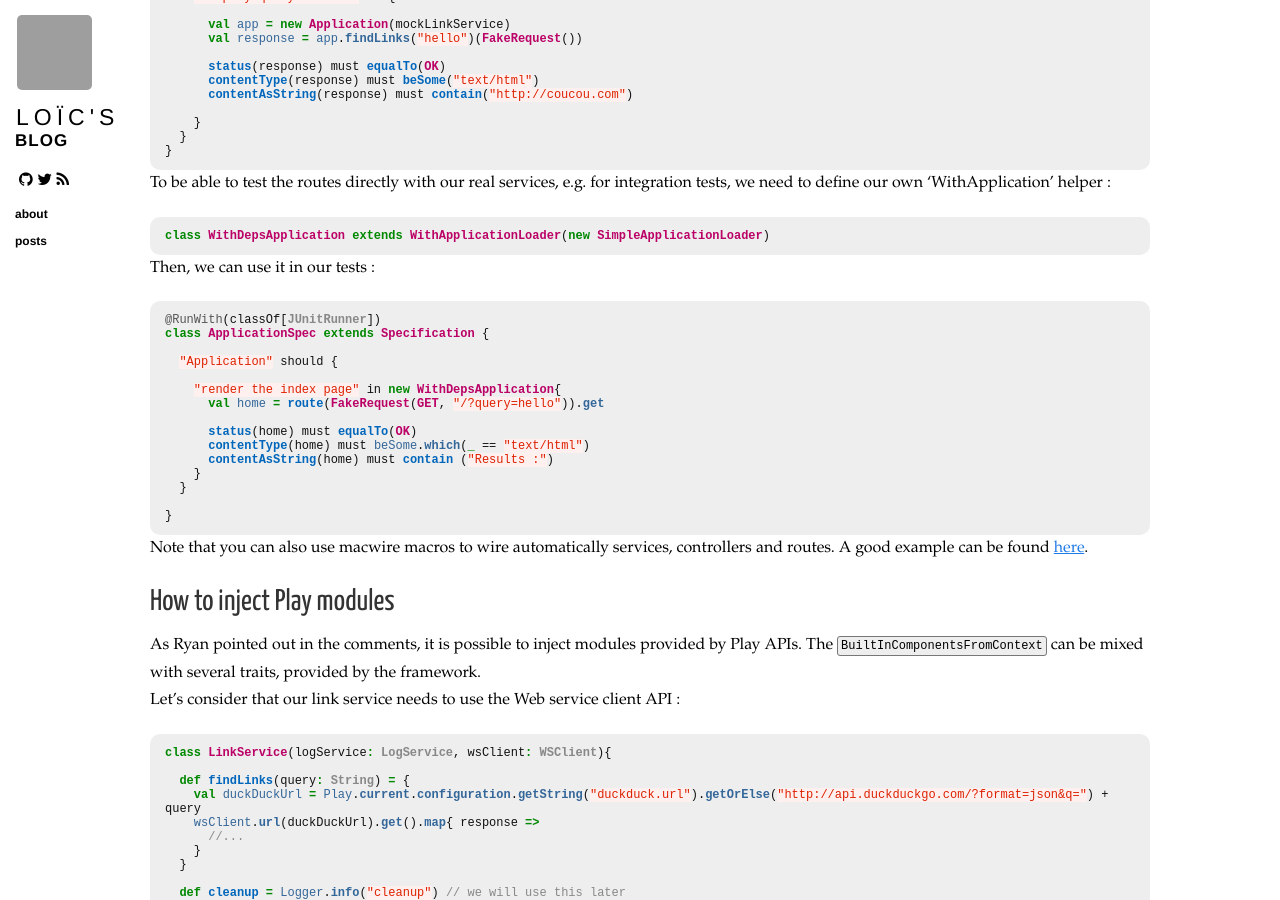
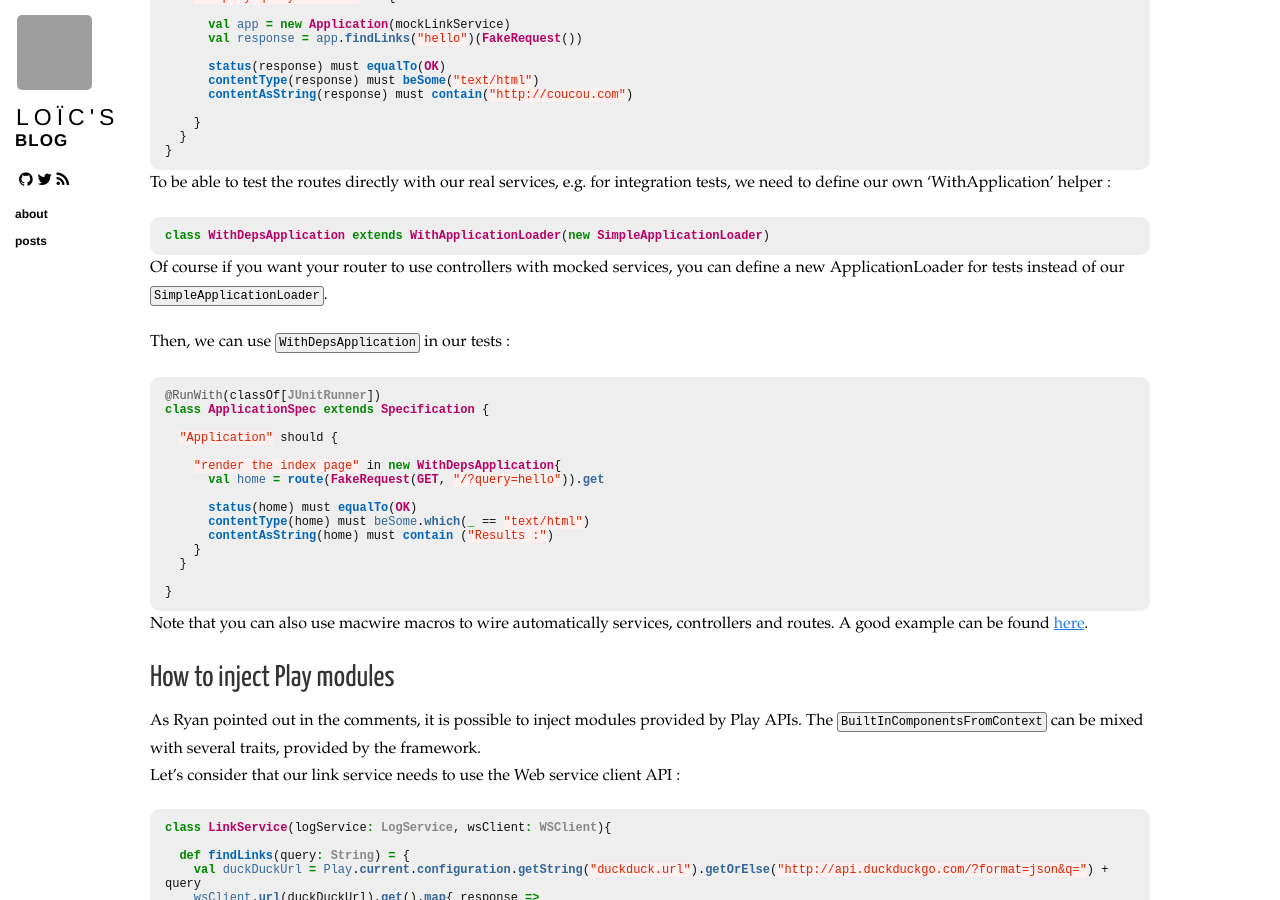
Before and after one commit to loicdescotte/loicdescotte.github.io, a Jekyll site: the page built from _posts/2015-06-03-play24-compile-time-di.md, in a window 1280 px wide and 900 px high, scrolled down 1507 px. Built offline with Jekyll 4.4.1, drawn with Linux system fonts in a browser that asks for light colours; nearby versions of some CDN libraries; Markdown is read by kramdown in place of the engine named in the settings; comment, search, counter and statistics services are not loaded; grey boxes are pictures that could not be loaded.

Commit message:
Update 2015-06-03-play24-compile-time-di.md

```diff
--- a/_posts/2015-06-03-play24-compile-time-di.md
+++ b/_posts/2015-06-03-play24-compile-time-di.md
@@ -106,7 +106,9 @@ To be able to test the routes directly with our real services, e.g. for integrat
 class WithDepsApplication extends WithApplicationLoader(new SimpleApplicationLoader)
 {% endhighlight %}
 
-Then, we can use it in our tests :
+Of course if you want your router to use controllers with mocked services, you can define a new ApplicationLoader for tests instead of our `SimpleApplicationLoader`.
+
+Then, we can use `WithDepsApplication` in our tests :
 
 {% highlight scala %}
 @RunWith(classOf[JUnitRunner])
```
